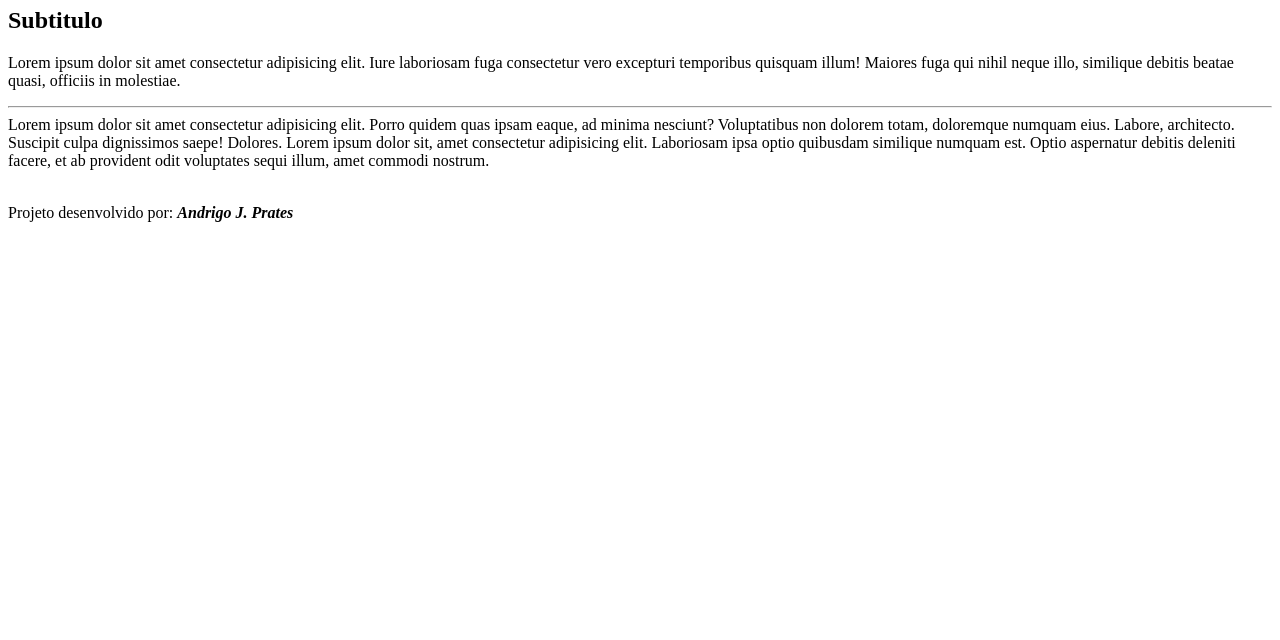
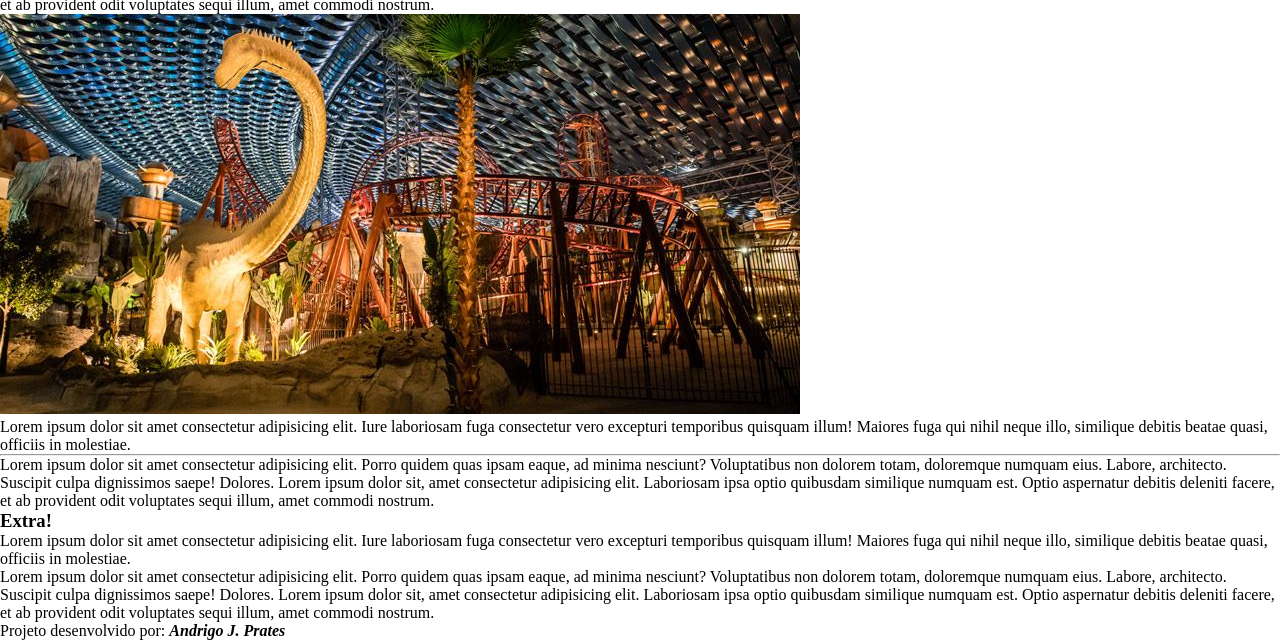
Before and after one commit to Andrigo-J/Hot-bar-de-navegacao, a plain HTML site: page Projeto barra lateral/index.html in a window 1280 px wide. Shown: the part 259-899 px from the top of the page. Before the commit the page ends 800 px from the top, so only its background shows below. Drawn offline with Linux system fonts and the light colour scheme.

Commit message:
Adição de imagem para o site, conteudos no html e algumas ediçoes do css

```diff
--- a/Projeto barra lateral/index.html
+++ b/Projeto barra lateral/index.html
@@ -20,6 +20,7 @@
         </ul>
     </nav>
     <main>
+        <section>
             <h1>Titulo 1</h1>
             <h2>Subtitulo</h2>
             <p>
@@ -27,9 +28,21 @@
                 <hr>
                 Lorem ipsum dolor sit amet consectetur adipisicing elit. Porro quidem quas ipsam eaque, ad minima nesciunt? Voluptatibus non dolorem totam, doloremque numquam eius. Labore, architecto. Suscipit culpa dignissimos saepe! Dolores. Lorem ipsum dolor sit, amet consectetur adipisicing elit. Laboriosam ipsa optio quibusdam similique numquam est. Optio aspernatur debitis deleniti facere, et ab provident odit voluptates sequi illum, amet commodi nostrum.
             </p>
-        <img src="" alt="">
-
-
+            <img src="img/img1.jpg" alt="Imagem ilustrativa para o site">
+            <p>
+                Lorem ipsum dolor sit amet consectetur adipisicing elit. Iure laboriosam fuga consectetur vero excepturi temporibus quisquam illum! Maiores fuga qui nihil neque illo, similique debitis beatae quasi, officiis in molestiae.
+                <hr>
+                Lorem ipsum dolor sit amet consectetur adipisicing elit. Porro quidem quas ipsam eaque, ad minima nesciunt? Voluptatibus non dolorem totam, doloremque numquam eius. Labore, architecto. Suscipit culpa dignissimos saepe! Dolores. Lorem ipsum dolor sit, amet consectetur adipisicing elit. Laboriosam ipsa optio quibusdam similique numquam est. Optio aspernatur debitis deleniti facere, et ab provident odit voluptates sequi illum, amet commodi nostrum.
+            </p>
+        </section>
+        <article>
+            <h3>Extra!</h3>
+            <p>
+                Lorem ipsum dolor sit amet consectetur adipisicing elit. Iure laboriosam fuga consectetur vero excepturi temporibus quisquam illum! Maiores fuga qui nihil neque illo, similique debitis beatae quasi, officiis in molestiae.
+                <br>
+                Lorem ipsum dolor sit amet consectetur adipisicing elit. Porro quidem quas ipsam eaque, ad minima nesciunt? Voluptatibus non dolorem totam, doloremque numquam eius. Labore, architecto. Suscipit culpa dignissimos saepe! Dolores. Lorem ipsum dolor sit, amet consectetur adipisicing elit. Laboriosam ipsa optio quibusdam similique numquam est. Optio aspernatur debitis deleniti facere, et ab provident odit voluptates sequi illum, amet commodi nostrum.
+            </p>
+        </article>
     </main>
     <footer>
         <span>Projeto desenvolvido por: <strong><em>Andrigo J. Prates</em></strong></span>
--- a/Projeto barra lateral/style.css
+++ b/Projeto barra lateral/style.css
@@ -0,0 +1,18 @@
+@charset "UTF-8";
+
+*{
+    margin: 0px;
+    padding: 0px;
+}
+
+:root{
+    --cor1: #68FCC0;
+    --cor2: #68FC8D;
+    --cor3: #68FCF3;
+    --cor4: #68D7FC;
+    --cor5: #68A8FC;
+}
+
+header{
+    back
+}
```
Also changed, not shown: Projeto barra lateral/img/img1.jpg (added). Lines whose indentation alone changed are shown as unchanged.
